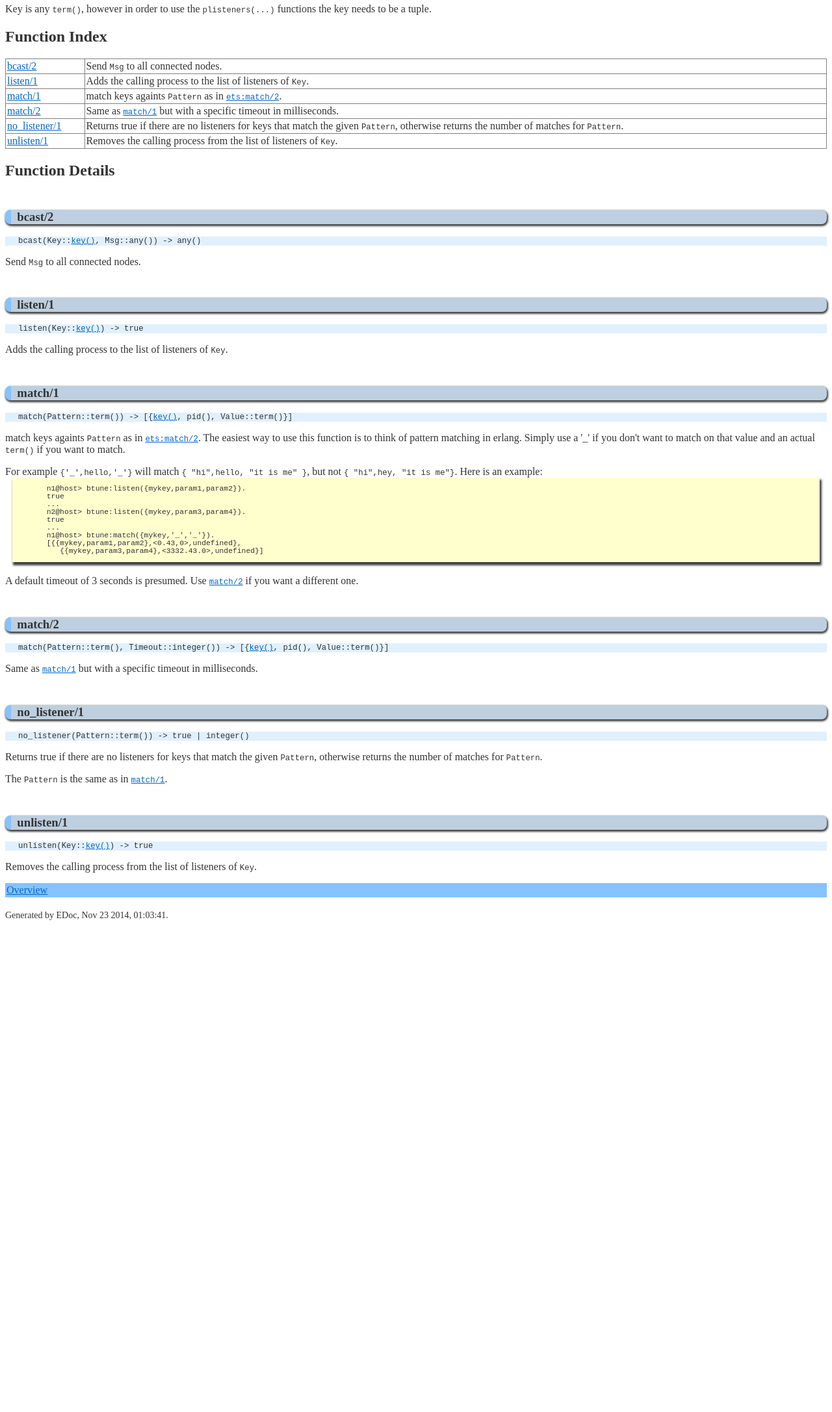
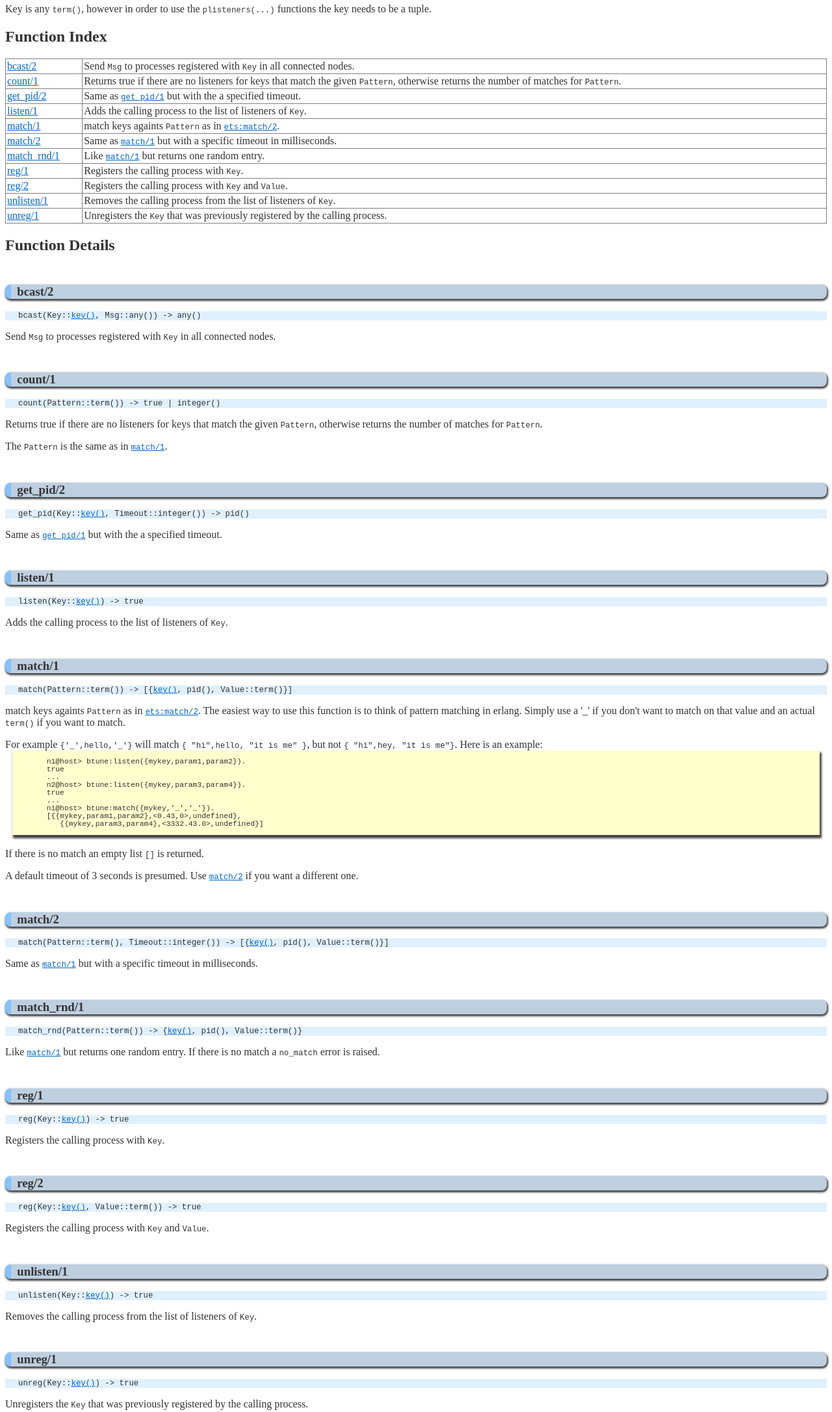
Before and after one commit to erlanger/btune, a plain HTML site: page doc/btune.html in a window 1280 px wide. Shown: the part 260-2433 px from the top of the page at 65% size. Before the commit the page ends 1697 px from the top, so only its background shows below. Drawn offline with Linux system fonts and the light colour scheme.

Commit message:
update docs, add makefile

```diff
--- a/doc/btune.html
+++ b/doc/btune.html
@@ -21,13 +21,19 @@
  functions the key needs to be a tuple.</p>
 
 <h2><a name="index">Function Index</a></h2>
-<table width="100%" border="1" cellspacing="0" cellpadding="2" summary="function index"><tr><td valign="top"><a href="#bcast-2">bcast/2</a></td><td>Send <code>Msg</code> to all connected nodes.</td></tr>
+<table width="100%" border="1" cellspacing="0" cellpadding="2" summary="function index"><tr><td valign="top"><a href="#bcast-2">bcast/2</a></td><td>Send <code>Msg</code> to processes registered with <code>Key</code> in all connected nodes.</td></tr>
+<tr><td valign="top"><a href="#count-1">count/1</a></td><td>Returns true if there are no listeners for keys that match the given <code>Pattern</code>,
+      otherwise returns the number of matches for <code>Pattern</code>.</td></tr>
+<tr><td valign="top"><a href="#get_pid-2">get_pid/2</a></td><td>  Same as <a href="#get_pid-1"><code>get_pid/1</code></a> but with the a specified timeout.</td></tr>
 <tr><td valign="top"><a href="#listen-1">listen/1</a></td><td>Adds the calling process to the list of listeners of  <code>Key</code>.</td></tr>
 <tr><td valign="top"><a href="#match-1">match/1</a></td><td>match keys againts <code>Pattern</code> as in <a href="ets.html#match-2"><code>ets:match/2</code></a>.</td></tr>
 <tr><td valign="top"><a href="#match-2">match/2</a></td><td>Same as <a href="#match-1"><code>match/1</code></a> but with a specific timeout in milliseconds.</td></tr>
-<tr><td valign="top"><a href="#no_listener-1">no_listener/1</a></td><td>Returns true if there are no listeners for keys that match the given <code>Pattern</code>,
-      otherwise returns the number of matches for <code>Pattern</code>.</td></tr>
+<tr><td valign="top"><a href="#match_rnd-1">match_rnd/1</a></td><td>Like <a href="#match-1"><code>match/1</code></a> but returns one random entry.</td></tr>
+<tr><td valign="top"><a href="#reg-1">reg/1</a></td><td>Registers the calling process with <code>Key</code>.</td></tr>
+<tr><td valign="top"><a href="#reg-2">reg/2</a></td><td>Registers the calling process with <code>Key</code> and <code>Value</code>.</td></tr>
 <tr><td valign="top"><a href="#unlisten-1">unlisten/1</a></td><td>Removes the calling process from the list of listeners of  <code>Key</code>.</td></tr>
+<tr><td valign="top"><a href="#unreg-1">unreg/1</a></td><td>Unregisters the <code>Key</code> that was previously registered by the
+      calling process.</td></tr>
 </table>
 
 <h2><a name="functions">Function Details</a></h2>
@@ -35,7 +41,20 @@
 <h3 class="function"><a name="bcast-2">bcast/2</a></h3>
 <div class="spec">
 <p><tt>bcast(Key::<a href="#type-key">key()</a>, Msg::any()) -&gt; any()</tt><br></p>
-</div><p>Send <code>Msg</code> to all connected nodes.</p>
+</div><p>Send <code>Msg</code> to processes registered with <code>Key</code> in all connected nodes.</p>
+
+<h3 class="function"><a name="count-1">count/1</a></h3>
+<div class="spec">
+<p><tt>count(Pattern::term()) -&gt; true | integer()</tt><br></p>
+</div><p><p>Returns true if there are no listeners for keys that match the given <code>Pattern</code>,
+      otherwise returns the number of matches for <code>Pattern</code>.</p>
+
+      The <code>Pattern</code> is the same as in <a href="#match-1"><code>match/1</code></a>.</p>
+
+<h3 class="function"><a name="get_pid-2">get_pid/2</a></h3>
+<div class="spec">
+<p><tt>get_pid(Key::<a href="#type-key">key()</a>, Timeout::integer()) -&gt; pid()</tt><br></p>
+</div><p>  Same as <a href="#get_pid-1"><code>get_pid/1</code></a> but with the a specified timeout.</p>
 
 <h3 class="function"><a name="listen-1">listen/1</a></h3>
 <div class="spec">
@@ -63,7 +82,8 @@ if you want to match.</p>
       ...
       n1@host&gt; btune:match({mykey,'_','_'}).
       [{{mykey,param1,param2},&lt;0.43,0&gt;,undefined},
-         {{mykey,param3,param4},&lt;3332.43.0&gt;,undefined}]</pre>
+         {{mykey,param3,param4},&lt;3332.43.0&gt;,undefined}]</pre><p>
+      If there is no match an empty list <code>[]</code> is returned.</p>
 
       A default timeout of 3 seconds is presumed.
       Use <a href="#match-2"><code>match/2</code></a> if you want a different one.</p>
@@ -73,21 +93,35 @@ if you want to match.</p>
 <p><tt>match(Pattern::term(), Timeout::integer()) -&gt; [{<a href="#type-key">key()</a>, pid(), Value::term()}]</tt><br></p>
 </div><p>Same as <a href="#match-1"><code>match/1</code></a> but with a specific timeout in milliseconds.</p>
 
-<h3 class="function"><a name="no_listener-1">no_listener/1</a></h3>
+<h3 class="function"><a name="match_rnd-1">match_rnd/1</a></h3>
 <div class="spec">
-<p><tt>no_listener(Pattern::term()) -&gt; true | integer()</tt><br></p>
-</div><p><p>Returns true if there are no listeners for keys that match the given <code>Pattern</code>,
-      otherwise returns the number of matches for <code>Pattern</code>.</p>
+<p><tt>match_rnd(Pattern::term()) -&gt; {<a href="#type-key">key()</a>, pid(), Value::term()}</tt><br></p>
+</div><p>Like <a href="#match-1"><code>match/1</code></a> but returns one random entry.
+      If there is no match a <code>no_match</code> error is raised.</p>
 
-      The <code>Pattern</code> is the same as in <a href="#match-1"><code>match/1</code></a>.</p>
+<h3 class="function"><a name="reg-1">reg/1</a></h3>
+<div class="spec">
+<p><tt>reg(Key::<a href="#type-key">key()</a>) -&gt; true</tt><br></p>
+</div><p>Registers the calling process with <code>Key</code>.</p>
+
+<h3 class="function"><a name="reg-2">reg/2</a></h3>
+<div class="spec">
+<p><tt>reg(Key::<a href="#type-key">key()</a>, Value::term()) -&gt; true</tt><br></p>
+</div><p>Registers the calling process with <code>Key</code> and <code>Value</code>.</p>
 
 <h3 class="function"><a name="unlisten-1">unlisten/1</a></h3>
 <div class="spec">
 <p><tt>unlisten(Key::<a href="#type-key">key()</a>) -&gt; true</tt><br></p>
 </div><p>Removes the calling process from the list of listeners of  <code>Key</code>.</p>
+
+<h3 class="function"><a name="unreg-1">unreg/1</a></h3>
+<div class="spec">
+<p><tt>unreg(Key::<a href="#type-key">key()</a>) -&gt; true</tt><br></p>
+</div><p>Unregisters the <code>Key</code> that was previously registered by the
+      calling process.</p>
 <hr>
 
 <div class="navbar"><a name="#navbar_bottom"></a><table width="100%" border="0" cellspacing="0" cellpadding="2" summary="navigation bar"><tr><td><a href="overview-summary.html" target="overviewFrame">Overview</a></td><td><a href="http://www.erlang.org/"><img src="erlang.png" align="right" border="0" alt="erlang logo"></a></td></tr></table></div>
-<p><i>Generated by EDoc, Nov 23 2014, 01:03:41.</i></p>
+<p><i>Generated by EDoc, Jan 22 2016, 12:50:08.</i></p>
 </body>
 </html>
```
Also changed, not shown: doc/overview-summary.html (+16 -9 lines), 6 other files.
